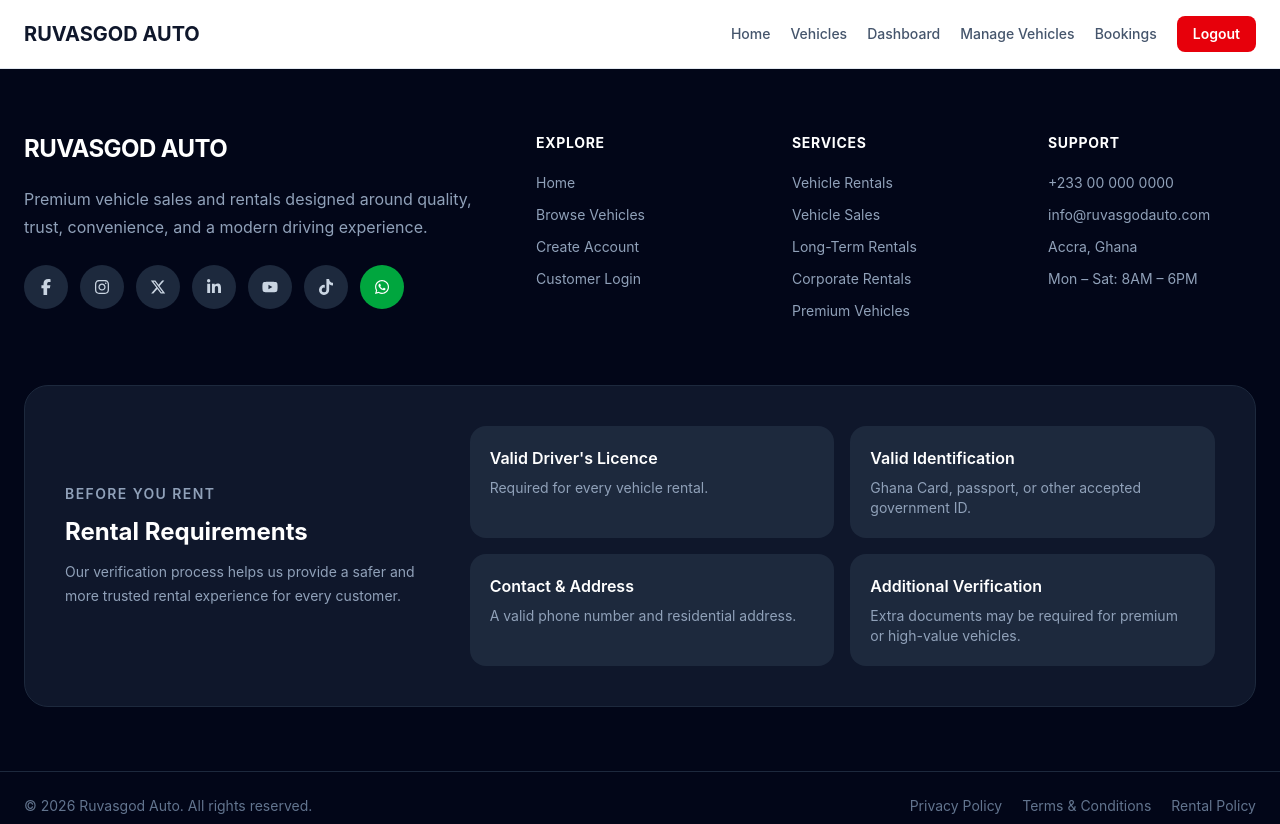
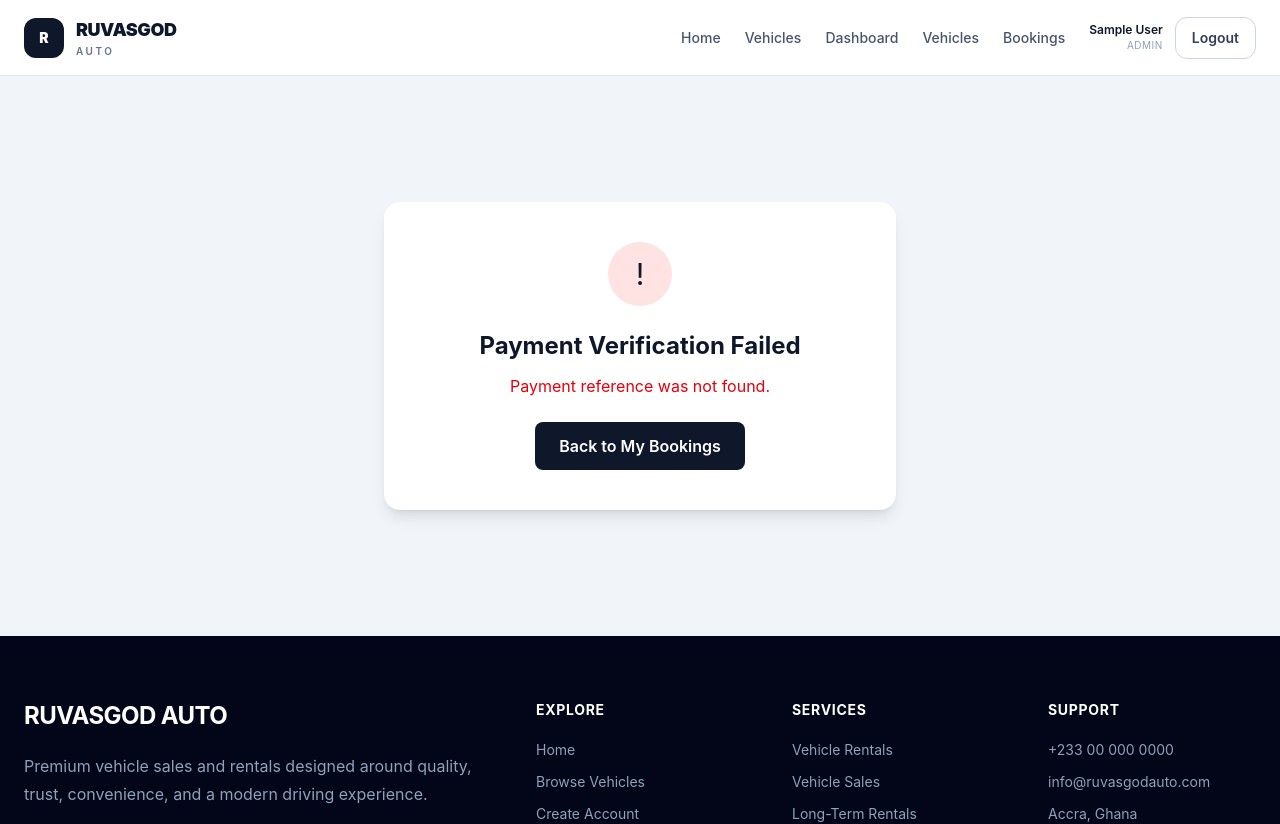
Before and after one commit to king-j1/ruvasgod-realestate-client, a React app: page /payment/callback in a window 1280 px wide. Shown: the top 824 px of the page. Built offline with nearby package versions, Linux system fonts and the light colour scheme; no server answers; sample sign-in values are in the browser's storage; the HTML template or start-up script is replaced by a standard one.

Commit message:
Complete rental and Paystack payment flow

```diff
--- a/src/App.jsx
+++ b/src/App.jsx
@@ -11,6 +11,8 @@ import Footer from "./components/Footer";
 import AdminDashboard from "./pages/AdminDashboard.jsx";
 import AdminVehicles from "./pages/AdminVehicles.jsx";
 import AdminBookings from "./pages/AdminBookings.jsx";
+import PaymentCallback from "./pages/PaymentCallback.jsx";
+
 
 import ProtectedRoute from "./components/ProtectedRoute.jsx";
 
@@ -63,6 +65,16 @@ function App() {
             </ProtectedRoute>
           }
         />
+
+        <Route
+          path="/payment/callback"
+          element={
+            <ProtectedRoute>
+              <PaymentCallback />
+            </ProtectedRoute>
+          }
+        />
+
       </Routes>
       <Footer />
     </BrowserRouter>
--- a/src/components/Navbar.jsx
+++ b/src/components/Navbar.jsx
@@ -11,29 +11,40 @@ function Navbar() {
   };
 
   return (
-    <nav className="border-b border-slate-200 bg-white">
+    <nav className="sticky top-0 z-50 border-b border-slate-200 bg-white/95 backdrop-blur">
       <div className="mx-auto flex max-w-7xl items-center justify-between px-6 py-4">
-
         {/* Logo */}
         <Link
           to="/"
-          className="text-xl font-bold text-slate-900"
+          className="flex items-center gap-3"
         >
-          RUVASGOD AUTO
+          <div className="flex h-10 w-10 items-center justify-center rounded-xl bg-slate-900 text-sm font-black text-white">
+            R
+          </div>
+
+          <div>
+            <p className="text-lg font-black tracking-tight text-slate-900">
+              RUVASGOD
+            </p>
+
+            <p className="text-[10px] font-semibold tracking-[0.25em] text-slate-500">
+              AUTO
+            </p>
+          </div>
         </Link>
 
         {/* Navigation */}
-        <div className="flex items-center gap-5">
+        <div className="flex items-center gap-6">
           <Link
             to="/"
-            className="text-sm font-medium text-slate-600 hover:text-slate-900"
+            className="text-sm font-medium text-slate-600 transition hover:text-slate-950"
           >
             Home
           </Link>
 
           <Link
             to="/vehicles"
-            className="text-sm font-medium text-slate-600 hover:text-slate-900"
+            className="text-sm font-medium text-slate-600 transition hover:text-slate-950"
           >
             Vehicles
           </Link>
@@ -42,7 +53,7 @@ function Navbar() {
           {user && user.role !== "admin" && (
             <Link
               to="/my-bookings"
-              className="text-sm font-medium text-slate-600 hover:text-slate-900"
+              className="text-sm font-medium text-slate-600 transition hover:text-slate-950"
             >
               My Bookings
             </Link>
@@ -53,21 +64,21 @@ function Navbar() {
             <>
               <Link
                 to="/admin"
-                className="text-sm font-medium text-slate-600 hover:text-slate-900"
+                className="text-sm font-medium text-slate-600 transition hover:text-slate-950"
               >
                 Dashboard
               </Link>
 
               <Link
                 to="/admin/vehicles"
-                className="text-sm font-medium text-slate-600 hover:text-slate-900"
+                className="text-sm font-medium text-slate-600 transition hover:text-slate-950"
               >
-                Manage Vehicles
+                Vehicles
               </Link>
 
               <Link
                 to="/admin/bookings"
-                className="text-sm font-medium text-slate-600 hover:text-slate-900"
+                className="text-sm font-medium text-slate-600 transition hover:text-slate-950"
               >
                 Bookings
               </Link>
@@ -79,14 +90,14 @@ function Navbar() {
             <>
               <Link
                 to="/login"
-                className="text-sm font-semibold text-slate-700 hover:text-slate-950"
+                className="text-sm font-semibold text-slate-700 transition hover:text-slate-950"
               >
                 Log In
               </Link>
 
               <Link
                 to="/register"
-                className="rounded-lg bg-slate-900 px-4 py-2 text-sm font-semibold text-white hover:bg-slate-800"
+                className="rounded-xl bg-slate-900 px-5 py-2.5 text-sm font-semibold text-white shadow-sm transition hover:bg-slate-800"
               >
                 Sign Up
               </Link>
@@ -95,12 +106,24 @@ function Navbar() {
 
           {/* Logged in */}
           {user && (
-            <button
-              onClick={handleLogout}
-              className="rounded-lg bg-red-600 px-4 py-2 text-sm font-semibold text-white hover:bg-red-700"
-            >
-              Logout
-            </button>
+            <div className="flex items-center gap-3">
+              <div className="hidden text-right sm:block">
+                <p className="text-xs font-semibold text-slate-900">
+                  {user.name}
+                </p>
+
+                <p className="text-[10px] uppercase tracking-wider text-slate-400">
+                  {user.role}
+                </p>
+              </div>
+
+              <button
+                onClick={handleLogout}
+                className="rounded-xl border border-slate-300 bg-white px-4 py-2.5 text-sm font-semibold text-slate-700 transition hover:border-red-300 hover:bg-red-50 hover:text-red-600"
+              >
+                Logout
+              </button>
+            </div>
           )}
         </div>
       </div>
--- /dev/null
+++ b/src/pages/PaymentCallback.jsx
@@ -0,0 +1,95 @@
+import { useEffect, useState } from "react";
+import { useNavigate, useSearchParams } from "react-router-dom";
+import api from "../api/axios";
+
+function PaymentCallback() {
+  const navigate = useNavigate();
+  const [searchParams] = useSearchParams();
+
+  const [message, setMessage] = useState("Verifying your payment...");
+  const [error, setError] = useState("");
+
+  useEffect(() => {
+    const verifyPayment = async () => {
+      const reference = searchParams.get("reference");
+
+      if (!reference) {
+        setError("Payment reference was not found.");
+        return;
+      }
+
+      try {
+        const response = await api.get(
+          `/payments/verify/${encodeURIComponent(reference)}`
+        );
+
+        if (response.data?.success) {
+          setMessage("Payment successful! Your booking is confirmed.");
+
+          setTimeout(() => {
+            navigate("/my-bookings");
+          }, 2000);
+        } else {
+          setError(
+            response.data?.message ||
+              "Payment verification failed."
+          );
+        }
+      } catch (error) {
+        console.error("Payment verification error:", error);
+
+        setError(
+          error.response?.data?.message ||
+            "We could not verify your payment."
+        );
+      }
+    };
+
+    verifyPayment();
+  }, [searchParams, navigate]);
+
+  return (
+    <div className="flex min-h-[70vh] items-center justify-center bg-slate-100 px-6">
+      <div className="w-full max-w-lg rounded-2xl bg-white p-10 text-center shadow-lg">
+        {!error ? (
+          <>
+            <div className="mx-auto flex h-16 w-16 items-center justify-center rounded-full bg-green-100 text-3xl">
+              ✓
+            </div>
+
+            <h1 className="mt-6 text-2xl font-bold text-slate-900">
+              {message}
+            </h1>
+
+            <p className="mt-3 text-slate-500">
+              Please wait while we finish updating your booking.
+            </p>
+          </>
+        ) : (
+          <>
+            <div className="mx-auto flex h-16 w-16 items-center justify-center rounded-full bg-red-100 text-3xl">
+              !
+            </div>
+
+            <h1 className="mt-6 text-2xl font-bold text-slate-900">
+              Payment Verification Failed
+            </h1>
+
+            <p className="mt-3 text-red-600">
+              {error}
+            </p>
+
+            <button
+              onClick={() => navigate("/my-bookings")}
+              className="mt-6 rounded-lg bg-slate-900 px-6 py-3 font-semibold text-white hover:bg-slate-800"
+            >
+              Back to My Bookings
+            </button>
+          </>
+        )}
+      </div>
+    </div>
+  );
+}
+
+export default PaymentCallback;
--- a/src/pages/VehicleDetails.jsx
+++ b/src/pages/VehicleDetails.jsx
@@ -30,6 +30,10 @@ function VehicleDetails() {
 
   const handleBooking = async (e) => {
     e.preventDefault();
+
+    if (booking) {
+      return;
+    }
 
     if (!startDate || !endDate) {
       setMessage("Please select both dates.");
```
Also changed, not shown: src/pages/MyBookings.jsx (+62 -37 lines).
